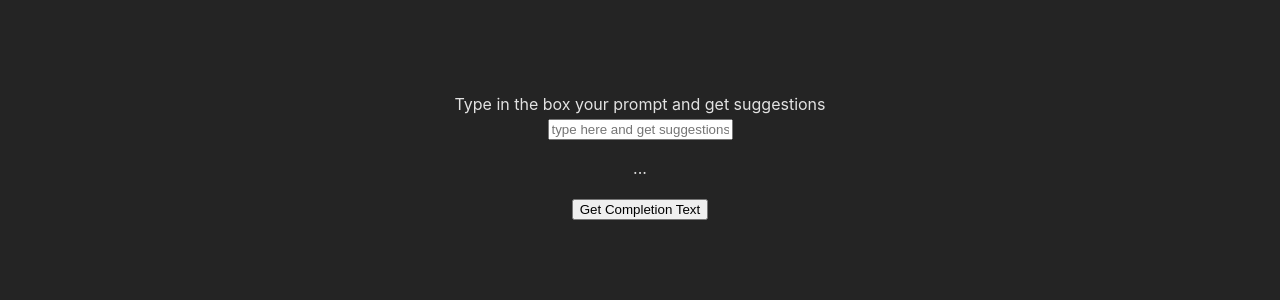
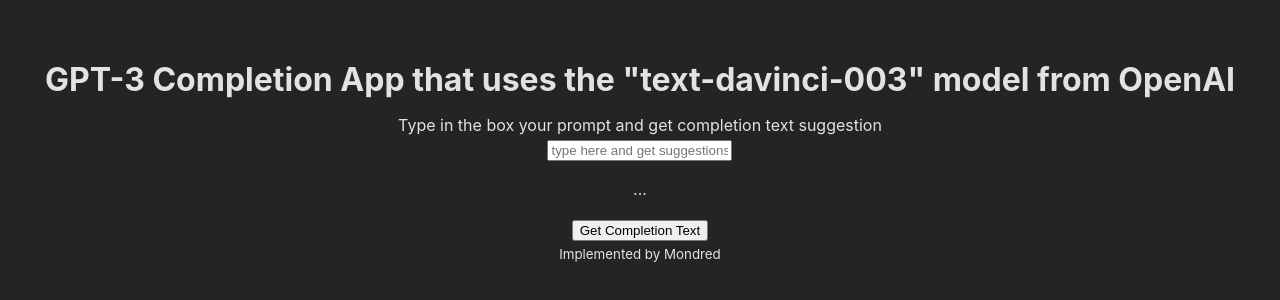
Before and after one commit to triadonoss/GPT-3-Completion-Assignment, a React (Vite) app: page / in a window 1280 px wide. Shown: the part 244-544 px from the top of the page. Built offline with nearby package versions, Linux system fonts and the light colour scheme.

Commit message:
1 file modified

```diff
--- a/src/App.jsx
+++ b/src/App.jsx
@@ -6,7 +6,7 @@
   const [suggestion, setSuggestion] = useState('');
 
   const models = async () => {
-    const list = await fetch('http://localhost:3500/', {
+    const list = await fetch('https://nice-erin-basket-clam-tie.cyclic.app/', {
       method: 'POST',
       headers: {
         Accept: '*/*',
@@ -22,23 +22,21 @@
   };
   const handleChange = (value) => {
     setPrompts(value);
+    setSuggestion('');
   };
   const handleClick = async () => {
-    //const res = await models();
-    //console.log(res);
-    //setSuggestion(res[0]?.text);
-    //setTimeout(async () => {
-    alert();
     const res = await models();
     setSuggestion(res[0]?.text);
-    //}, 3000);
   };
 
   return (
     <div className="App">
+      <h1>
+        GPT-3 Completion App that uses the "text-davinci-003" model from OpenAI
+      </h1>
       <form onSubmit={(e) => e.preventDefault()}>
         <label htmlFor="input-completion">
-          Type in the box your prompt and get suggestions
+          Type in the box your prompt and get completion text suggestion
         </label>
         <br />
         <input
@@ -54,6 +52,8 @@
           {suggestion}
         </div>
         <button onClick={handleClick}>Get Completion Text</button>
+        <br />
+        <small>Implemented by Mondred</small>
       </form>
     </div>
   );
```
